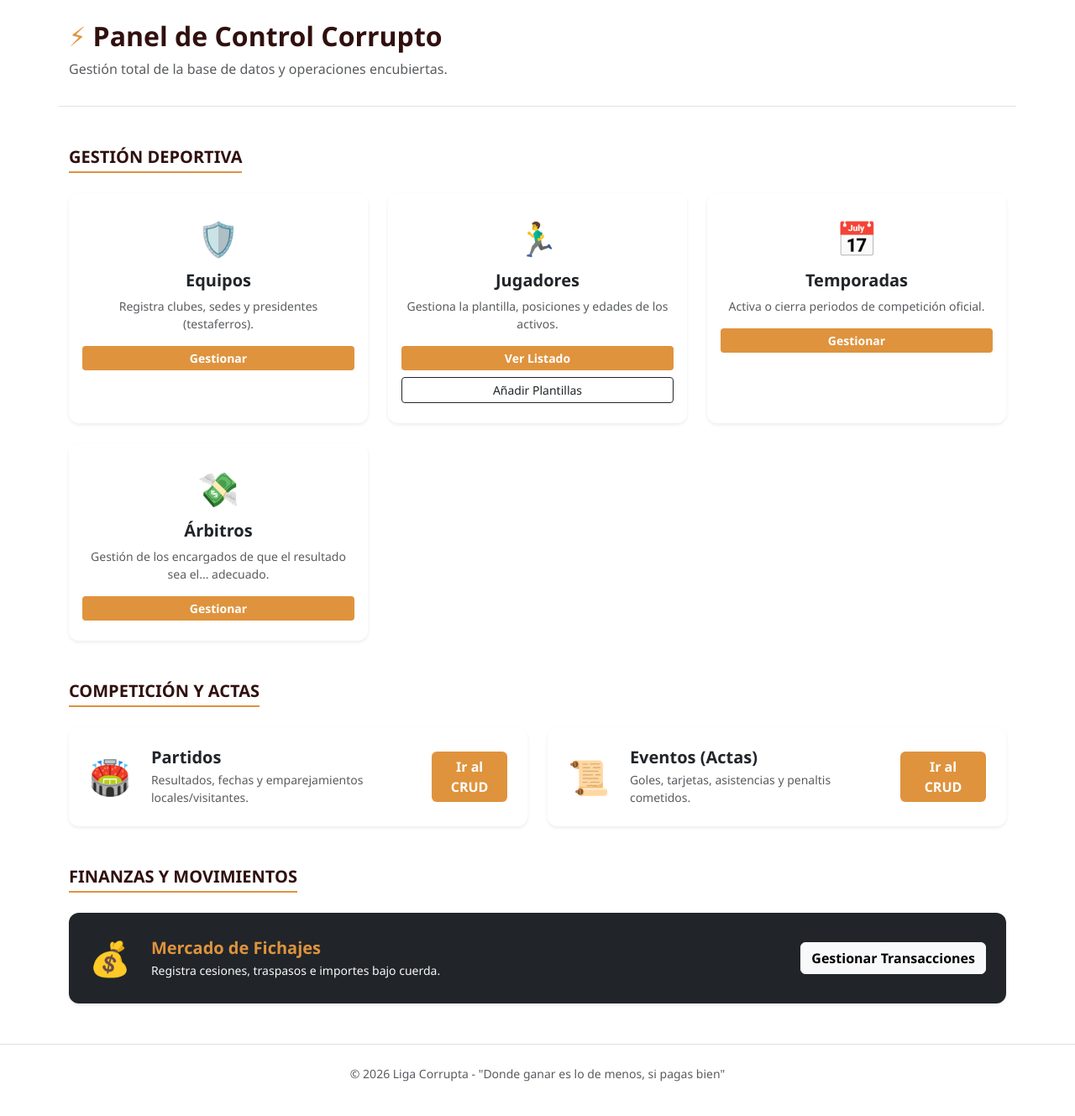
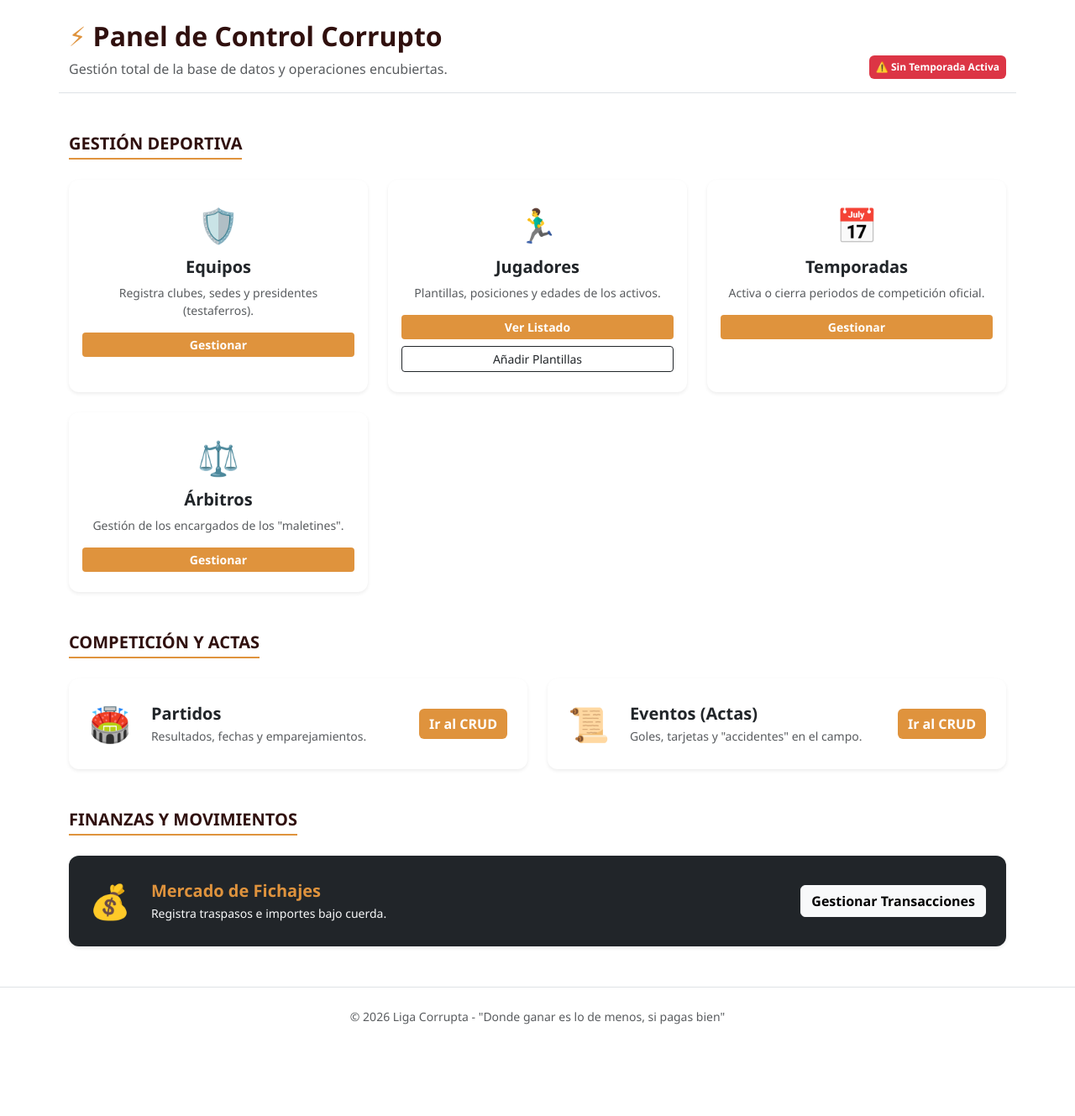
Before and after one commit to Fundeanos03/Liga-Sim, a Django app: page /administracion/ in a window 1280 px wide. Shown: the part 69-1398 px from the top of the page at 84% size. After the commit the page ends 1289 px from the top, so only its background shows below. Run offline with Django 5.2, Linux system fonts and the light colour scheme.

Commit message:
subida 10

```diff
--- a/Liga_Corrupta_app/urls.py
+++ b/Liga_Corrupta_app/urls.py
@@ -19,12 +19,15 @@ urlpatterns = [
     path('arbitros/editar/<int:pk>/', views.gestionar_arbitros, name='editar_arbitro'),
     path('arbitros/borrar/<int:borrar_id>/', views.gestionar_arbitros, name='borrar_arbitro'),
 
-    # Rutas actuales y nuevas
     path('jugadores/', views.gestionar_jugadores, name='jugadores'),
     path('jugadores/nuevo/', views.nuevo_jugador, name='nuevo_jugador'),  # NUEVA
     path('jugadores/cargar/', views.cargar_jugadores_csv, name='cargar_jugadores_csv'),
     path('jugadores/editar/<int:pk>/', views.editar_jugador, name='editar_jugador'),
     path('jugadores/eliminar/<int:pk>/', views.eliminar_jugador, name='eliminar_jugador'),
-    path('jugadores/borrar-todo/', views.borrar_todos_jugadores, name='borrar_todos_jugadores'),  # NUEVA
+    path('jugadores/borrar-todo/', views.borrar_todos_jugadores, name='borrar_todos_jugadores'),
+
+    path('temporadas/', views.lista_temporadas, name='lista_temporadas'),
+    path('temporadas/nueva/', views.nueva_temporada, name='nueva_temporada'),
+    path('temporadas/activar/<int:temporada_id>/', views.activar_temporada, name='activar_temporada'),
 
 ]
--- a/Liga_Corrupta_app/views.py
+++ b/Liga_Corrupta_app/views.py
@@ -235,8 +235,6 @@ def tabla_clasificacion(request, temporada_id):
             temporada=temporada
         )
 
-        # Si aún no tienes modelo de tarjetas, los dejamos a 0
-        # Pero la lógica ya está lista para cuando los tengas
         amarillas = 0
         rojas = 0
 
@@ -289,3 +287,33 @@ def tabla_clasificacion(request, temporada_id):
     ))
 
     return render(request, 'clasi.html', {'tabla': tabla, 'temporada': temporada})
+
+
+def lista_temporadas(request):
+    temporadas = Temporada.objects.all().order_by('-id')
+    return render(request, 'temporadas/lista.html', {'temporadas': temporadas})
+
+
+def nueva_temporada(request):
+    if request.method == "POST":
+        nombre = request.POST.get('nombre')
+        # Si marca esta como activa, desactivamos las demás
+        activa = request.POST.get('activa') == 'on'
+
+        if activa:
+            Temporada.objects.all().update(activa=False)
+
+        Temporada.objects.create(nombre=nombre, activa=activa)
+        messages.success(request, "¡Temporada inaugurada con éxito!")
+        return redirect('lista_temporadas')
+
+    return render(request, 'temporadas/nueva.html')
+
+
+def activar_temporada(request, temporada_id):
+    Temporada.objects.all().update(activa=False)
+    temp = get_object_or_404(Temporada, id=temporada_id)
+    temp.activa = True
+    temp.save()
+    messages.success(request, f"Ahora la temporada activa es: {temp.nombre}")
+    return redirect('lista_temporadas')
--- a/templates/administrador.html
+++ b/templates/administrador.html
@@ -2,9 +2,20 @@
 
 {% block content %}
 <div class="row mb-4">
-    <div class="col-12 border-bottom pb-3">
-        <h2 class="fw-bold"><span style="color: var(--accent-gold);">⚡</span> Panel de Control Corrupto</h2>
-        <p class="text-muted">Gestión total de la base de datos y operaciones encubiertas.</p>
+    <div class="col-12 border-bottom pb-3 d-flex justify-content-between align-items-end">
+        <div>
+            <h2 class="fw-bold"><span style="color: var(--accent-gold);">⚡</span> Panel de Control Corrupto</h2>
+            <p class="text-muted mb-0">Gestión total de la base de datos y operaciones encubiertas.</p>
+        </div>
+        <div class="text-end">
+            <span class="badge {% if temporada_activa %}bg-primary{% else %}bg-danger{% endif %} p-2">
+                {% if temporada_activa %}
+                    📅 Temporada: {{ temporada_activa.nombre }}
+                {% else %}
+                    ⚠️ Sin Temporada Activa
+                {% endif %}
+            </span>
+        </div>
     </div>
 </div>
 
@@ -18,7 +29,7 @@
                 <h5 class="card-title fw-bold">Equipos</h5>
                 <p class="card-text text-muted small">Registra clubes, sedes y presidentes (testaferros).</p>
                 <div class="d-grid gap-2 mt-3">
-                    <a href="{% url 'equipos'   %}" class="btn btn-corrupta btn-sm">Gestionar</a>
+                    <a href="{% url 'equipos' %}" class="btn btn-corrupta btn-sm">Gestionar</a>
                 </div>
             </div>
         </div>
@@ -29,7 +40,7 @@
             <div class="card-body text-center py-4">
                 <div class="fs-1 mb-2">🏃‍♂️</div>
                 <h5 class="card-title fw-bold">Jugadores</h5>
-                <p class="card-text text-muted small">Gestiona la plantilla, posiciones y edades de los activos.</p>
+                <p class="card-text text-muted small">Plantillas, posiciones y edades de los activos.</p>
                 <div class="d-grid gap-2 mt-3">
                     <a href="{% url 'jugadores' %}" class="btn btn-corrupta btn-sm">Ver Listado</a>
                     <a href="{% url 'cargar_jugadores_csv' %}" class="btn btn-outline-dark btn-sm">Añadir Plantillas</a>
@@ -45,7 +56,7 @@
                 <h5 class="card-title fw-bold">Temporadas</h5>
                 <p class="card-text text-muted small">Activa o cierra periodos de competición oficial.</p>
                 <div class="d-grid gap-2 mt-3">
-                    <a href="#" class="btn btn-corrupta btn-sm">Gestionar</a>
+                    <a href="{% url 'lista_temporadas' %}" class="btn btn-corrupta btn-sm">Gestionar</a>
                 </div>
             </div>
         </div>
@@ -54,9 +65,9 @@
     <div class="col">
         <div class="card h-100 banner-card border-0 shadow-sm">
             <div class="card-body text-center py-4">
-                <div class="fs-1 mb-2">💸</div>
+                <div class="fs-1 mb-2">⚖️</div>
                 <h5 class="card-title fw-bold">Árbitros</h5>
-                <p class="card-text text-muted small">Gestión de los encargados de que el resultado sea el... adecuado.</p>
+                <p class="card-text text-muted small">Gestión de los encargados de los "maletines".</p>
                 <div class="d-grid gap-2 mt-3">
                     <a href="{% url 'arbitros' %}" class="btn btn-corrupta btn-sm">Gestionar</a>
                 </div>
@@ -74,7 +85,7 @@
                 <div class="fs-1 me-4">🏟️</div>
                 <div class="flex-grow-1">
                     <h5 class="fw-bold mb-1">Partidos</h5>
-                    <p class="text-muted small mb-0">Resultados, fechas y emparejamientos locales/visitantes.</p>
+                    <p class="text-muted small mb-0">Resultados, fechas y emparejamientos.</p>
                 </div>
                 <div class="ms-3">
                     <a href="#" class="btn btn-corrupta">Ir al CRUD</a>
@@ -89,7 +100,7 @@
                 <div class="fs-1 me-4">📜</div>
                 <div class="flex-grow-1">
                     <h5 class="fw-bold mb-1">Eventos (Actas)</h5>
-                    <p class="text-muted small mb-0">Goles, tarjetas, asistencias y penaltis cometidos.</p>
+                    <p class="text-muted small mb-0">Goles, tarjetas y "accidentes" en el campo.</p>
                 </div>
                 <div class="ms-3">
                     <a href="#" class="btn btn-corrupta">Ir al CRUD</a>
@@ -108,7 +119,7 @@
                     <div class="fs-1 me-4">💰</div>
                     <div>
                         <h5 class="fw-bold mb-1" style="color: var(--accent-gold);">Mercado de Fichajes</h5>
-                        <p class="small mb-0 text-light">Registra cesiones, traspasos e importes bajo cuerda.</p>
+                        <p class="small mb-0 text-light">Registra traspasos e importes bajo cuerda.</p>
                     </div>
                 </div>
                 <div>
```
Also changed, not shown: templates/jugadores.html (+7 -1 lines), templates/temporadas/nueva.html (added, +27 -0 lines).
